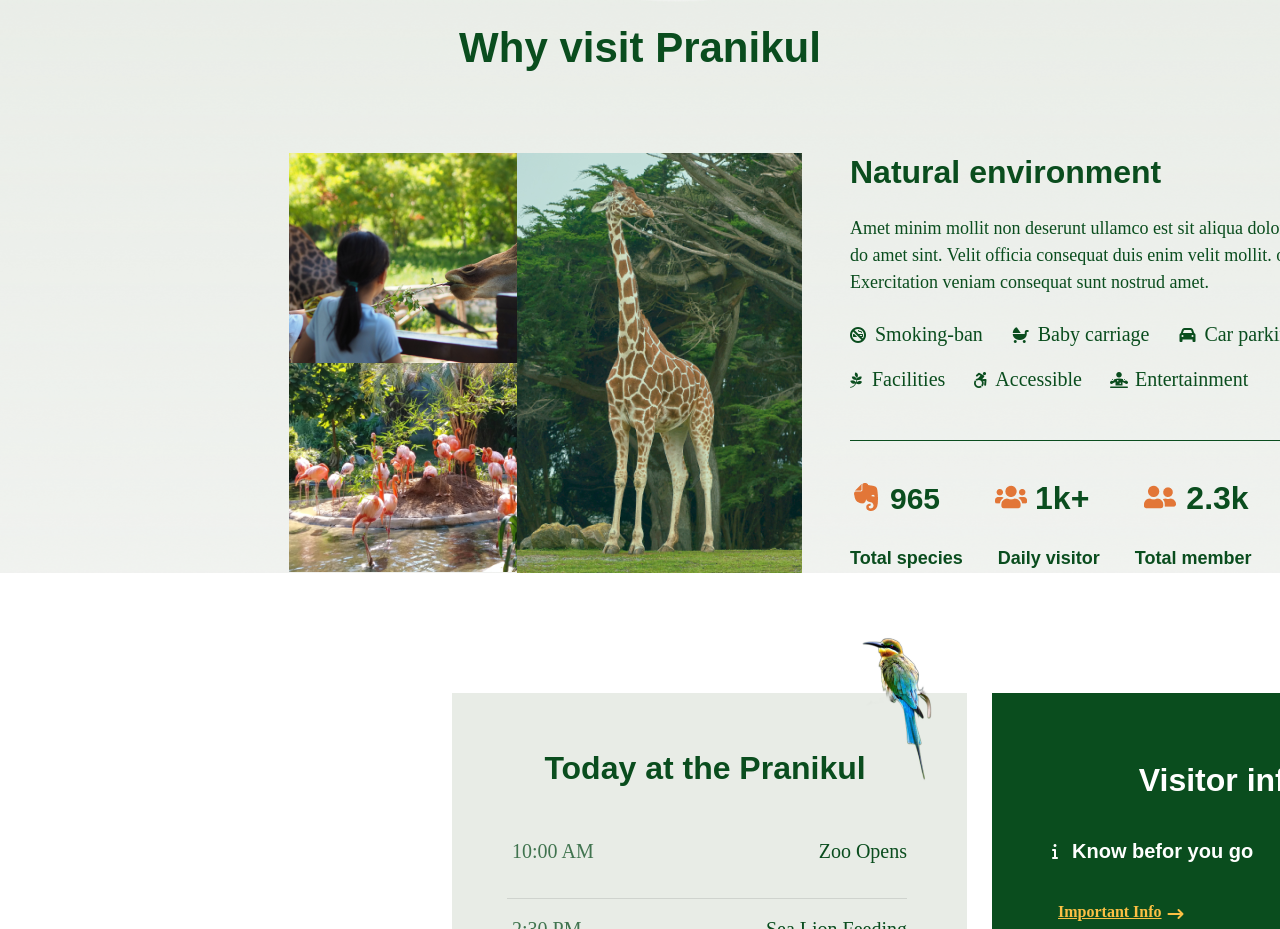
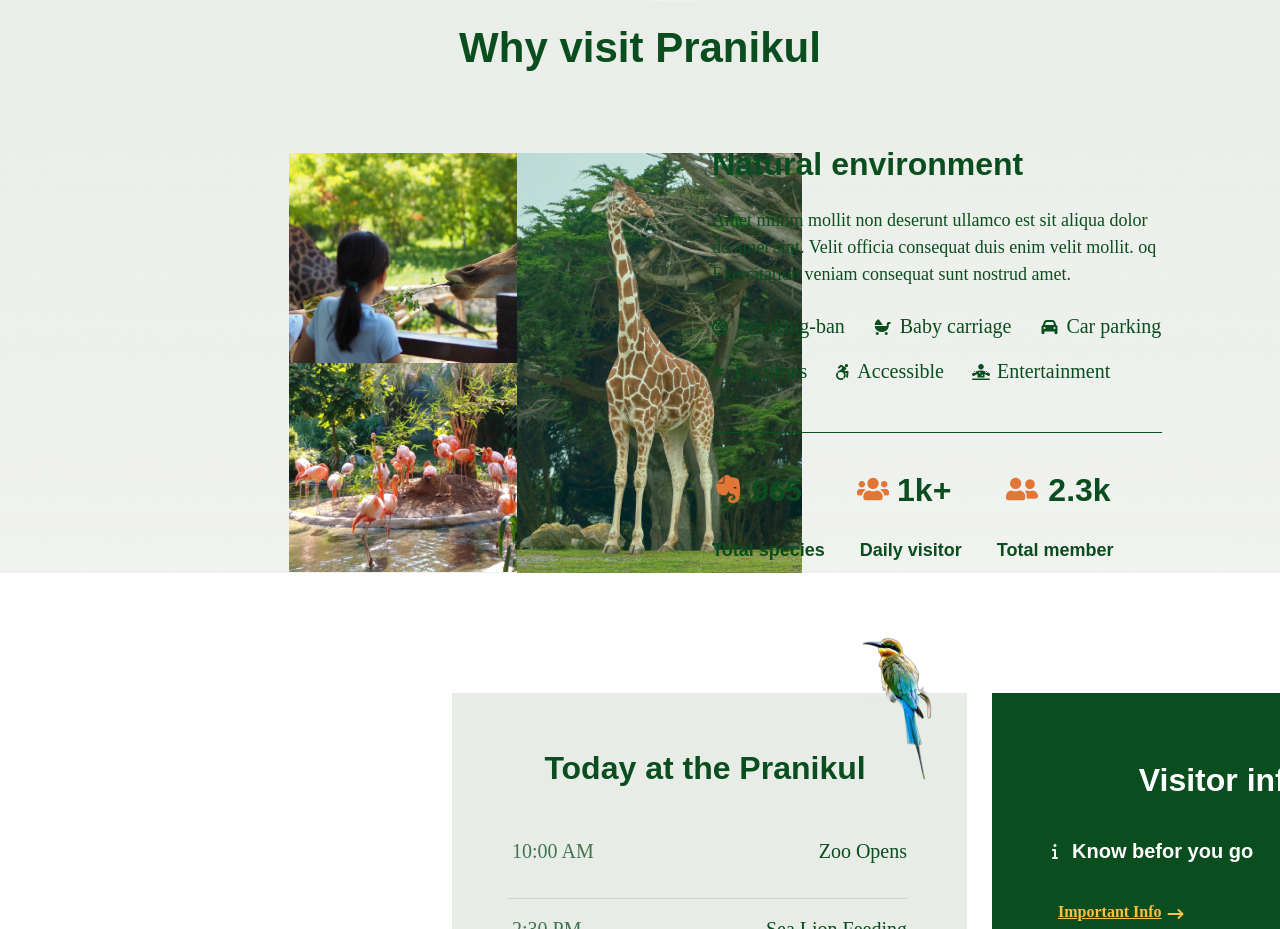
Before and after one commit to DEBAMRITA11/Pranikul, a React (Create React App) app: page / in a window 1280 px wide. Shown: the part 1720-2649 px from the top of the page. Built offline with nearby package versions, Linux system fonts and the light colour scheme.

Commit message:
ecviroment-res

```diff
--- a/src/components/Enviroment/Enviroment.js
+++ b/src/components/Enviroment/Enviroment.js
@@ -6,29 +6,33 @@ import Evernote from "../../images/evernote (3).png";
 import Users from "../../images/users.png";
 import Userf from "../../images/user-friends.png";
 import "../Enviroment/Enviroment.css";
+import { Col, Container, Row } from 'react-bootstrap';
 
 const Enviroment = () => {
     return (
         <section className='enviroment-area'>
-            <div className='container'>
+            <Container>
             <div className='enviroment-header pb-5'>
                 <h2>Why visit Pranikul</h2>
             </div>
-            <div className='enviroment-content d-flex pt-4'>
+            <Row>
+            <Col lg={6} md={12} className='enviroment-content pt-4'>
                 <div className='enviromet-image'>
-                <div class="container">
-                <div class="row">
-                <div class="col-lg-6">
+                <Container>
+                <Row>
+                <Col lg={6} md={6}>
                     <img src={Enviroment3} alt=''/>
                     <img src={Enviroment2} alt=''/>
+                </Col>
+                <Col lg={6} md={6}>
+                <img src={Enviroment1} alt=''/>
+                </Col>
+                </Row>
+                </Container>
                 </div>
-                <div class="col-lg-6">
-                <img src={Enviroment1} alt=''/>
-                </div>
-                </div>
-                </div>
-                </div>
-                <div className='enviromet-text'>
+            </Col>
+            <Col lg={6} md={12} >
+            <div className='enviromet-text pt-3'>
                  <h3>Natural environment</h3>
                  <p>Amet minim mollit non deserunt ullamco est sit aliqua dolor do amet sint. Velit officia consequat duis enim velit mollit. oq Exercitation veniam consequat sunt nostrud amet.</p>
                 <div className='group-icon d-flex'>
@@ -78,14 +82,12 @@ const Enviroment = () => {
                     <h5>Daily visitor</h5>
                     <h5>Total member</h5>
                 </div>
-                </div>
-
-                </div>
             </div>
+            </Col>
 
 
-
-
+           </Row>
+         </Container>
         </section>
     );
 };
```
